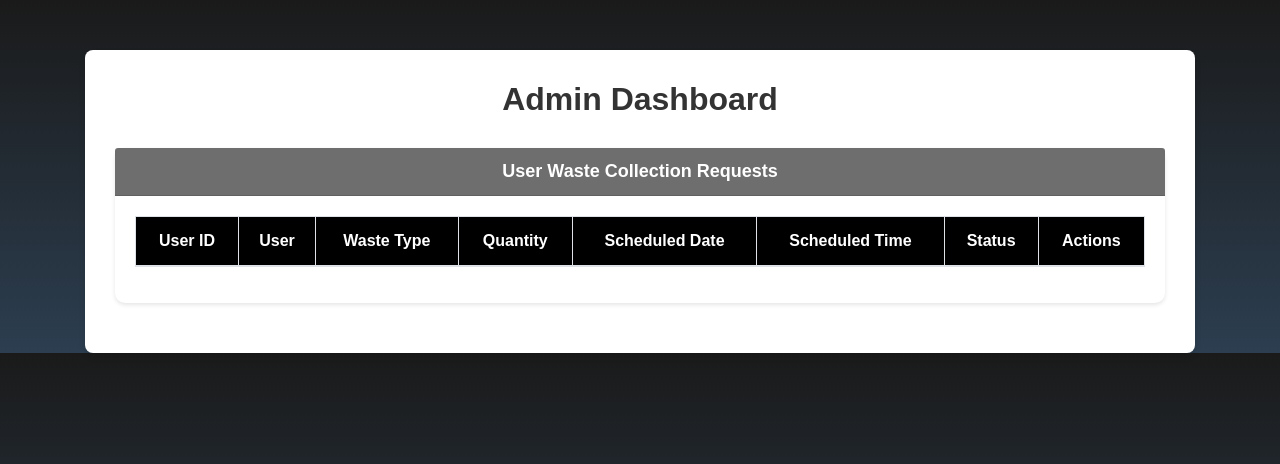
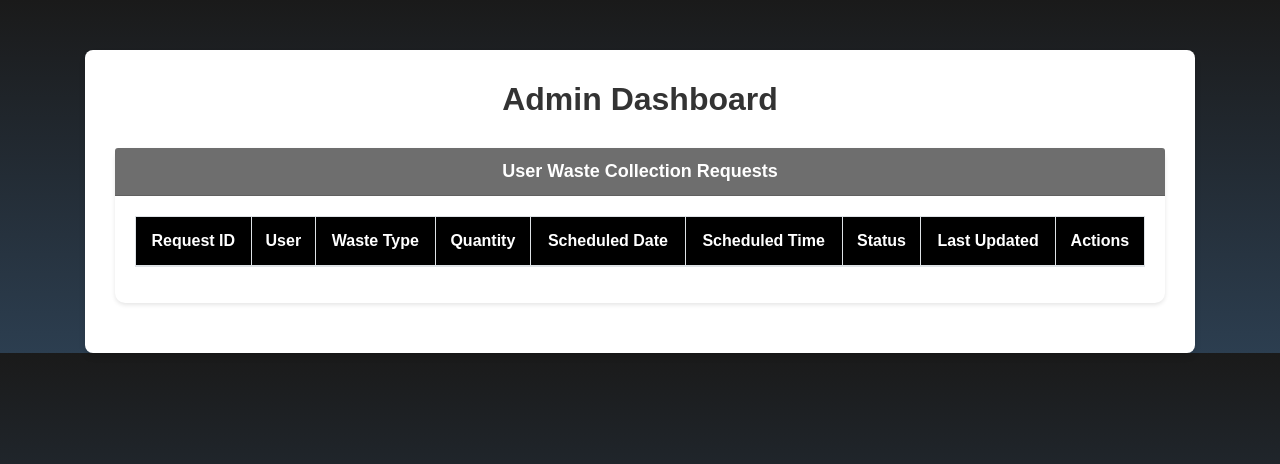
Before and after one commit to RajarajeshwaranN/Waste_Mng_System, a Django app: page /admin in a window 1280 px wide. Shown: the top 464 px of the page. Run offline with Django 5.2, Linux system fonts and the light colour scheme; the visitor is signed in with stand-in values (Sample User, id 1); data that the repository does not hold is empty; some libraries are stand-ins or nearby versions.

Commit message:
Notification for status change added

```diff
--- a/apps/apps.py
+++ b/apps/apps.py
@@ -4,3 +4,6 @@ from django.apps import AppConfig
 class AppsConfig(AppConfig):
     default_auto_field = 'django.db.models.BigAutoField'
     name = 'apps'
+
+    # def ready(self):
+    #     import apps.signals
--- a/apps/static/booking_list.css
+++ b/apps/static/booking_list.css
@@ -33,6 +33,9 @@ th {
     text-align: left;
     font-size: 1.1em;
     border-bottom: 2px solid #444;
+}
+th[colspan="2"]{
+    text-align: center;
 }
 
 /* Table Data Styling */
--- a/apps/static/dashboard.css
+++ b/apps/static/dashboard.css
@@ -33,9 +33,9 @@ h2 {
     padding: 12px;
 }
 
-.table tr:hover {
+/* .table tr:hover {
     background-color: #f1f1f1;
-}
+} */
 
 .btn-primary {
     background-color: #007bff;
@@ -82,21 +82,21 @@ h2 {
 }
 
 .status-pending {
-    background-color: #ffc107;
+    background-color: #f6ff00;
     color: white;
 }
 
 .status-assigned {
-    background-color: #f6ff00;
+    background-color: #ffa600;
     color: white;
 }
 
 .status-inprogress{
-    background-color: #ff8400;
+    background-color: #00ff08;
     color: white;
 }
 
 .status-completed {
-    background-color: #007a0a;
+    background-color: #035109;
     color: white;
 }
--- a/apps/templates/admin_dashboard/dashboard.html
+++ b/apps/templates/admin_dashboard/dashboard.html
@@ -25,14 +25,16 @@
                 <table class="table table-bordered table-striped">
                     <thead>
                         <tr>
-                            <th>User ID</th>
+                            <th>Request ID</th>
                             <th>User</th>
                             <th>Waste Type</th>
                             <th>Quantity</th>
                             <th>Scheduled Date</th>
                             <th>Scheduled Time</th>
                             <th>Status</th>
+                            <th>Last Updated</th>
                             <th>Actions</th>
+
                         </tr>
                     </thead>
                     <tbody>
@@ -44,19 +46,23 @@
                             <td>{{ request.quantity }} kg</td>
                             <td>{{ request.date }}</td>
                             <td>{{ request.time }}</td>
+
                             <td>
-                                {% if request.status == "Pending" %}
+                                {% if request.latest_status == "Pending" %}
                                     <span class="badge badge-status status-pending">Pending</span>
-                                {% elif request.status == "Assigned" %}
+                                {% elif request.latest_status == "Assigned" %}
                                     <span class="badge badge-status status-assigned">Assigned</span>
-                                {% elif request.status == "In Progress" %}
+                                {% elif request.latest_status == "In Progress" %}
                                 <span class="badge badge-status status-inprogress">In Progress</span>
-                                {% elif request.status == "Completed" %}
+                                {% elif request.latest_status == "Completed" %}
                                     <span class="badge badge-status status-completed">Completed</span>
                                 {% else %}
                                     <span class="badge badge-status">Unknown</span>
                                 {% endif %}
                             </td>
+
+                            <td>{{ request.latest_assigned_time|date:"d M Y H:i" }}</td>
+
                             <td class="actions-btns">
                                 <a href="{% url 'assign_task' request.id %}" class="btn btn-primary btn-sm">Assign Task</a>
                             </td>
--- a/apps/views.py
+++ b/apps/views.py
@@ -7,8 +7,17 @@ from django.contrib import messages
 from django.http import HttpResponse
 from django.contrib.auth.decorators import login_required, user_passes_test
 from django.contrib.auth import logout, authenticate, login
+
 from .models import AdminTask
 from .forms import AssignTaskForm
+from django.db.models import Max, Subquery, OuterRef
+
+from django.core.mail import send_mail
+from django.db.models.signals import post_save
+from django.dispatch import receiver
+
+
+
 
 
 # Create your views here.
@@ -63,6 +72,7 @@ def login_view(request):
 
     return render(request, 'login.html')
 
+@login_required
 def booking_view(request):
     if request.method == 'POST':
         # Get form data from the request
@@ -94,6 +104,15 @@ def booking_view(request):
         )
         book.save()
 
+        #-----sending email
+        send_mail(
+            'Booking Request Confirmation',
+            f'Dear {name},\n\nYour booking request has been received.\n\nDetails:\nWaste Type: {waste_type}\nQuantity: {quantity}kg\nScheduled Date: {date}\nTime: {time}\n\nThank you for using our service.',
+            'nrajarajeshwaran12@gmail.com.com',  # Sender email
+            [email],  # Recipient email
+            fail_silently=False,
+        )
+
         return redirect('booking_list')
 
     # Render the form
@@ -107,21 +126,27 @@ def logout_view(request):
 
 
 #-------Booking List of the user------
+@login_required
 def booking_list(request):
-    Booking_data = booking.objects.filter(email=request.user.email)
-   # Booking_data = booking.objects.all()
+    #Booking_data = booking.objects.filter(email=request.user.email)
 
-    for booking_item in Booking_data:
-        task = AdminTask.objects.filter(request=booking_item).first()  # Get the latest assigned task (or whatever logic you want)
+    user = request.user
 
-        booking_item.status = task.status if task else "pending"
+    # Fetch the latest `assigned_at` and `status` from AdminTask for each Booking
+    latest_admin_task = AdminTask.objects.filter(request_id=OuterRef('id')
+        ).order_by('-assigned_at')
 
+    # Annotate Booking table with latest status and assigned_at
+    Booking_data = booking.objects.filter(email=request.user.email).annotate(
+        latest_status=Subquery(latest_admin_task.values('status')[:1]),
+        latest_assigned_time=Subquery(latest_admin_task.values('assigned_at')[:1])
+        ).order_by('-latest_assigned_time')  # Sort by the latest `assigned_at`
 
     return render(request, 'booking_list.html', {'Booking_data': Booking_data})
 
 
 
-
+@login_required
 def delete_booking(request, id):
     # Ensure the booking exists and belongs to the current user
     Booking = get_object_or_404(booking, pk=id)
@@ -131,6 +156,7 @@ def delete_booking(request, id):
     return render(request, 'delete_booking.html', {'Booking': Booking})
 
 #----------Update Booking--------
+@login_required
 def update_booking(request):
     if request.method == 'POST':
         booking_id = request.POST.get('booking_id')
@@ -162,23 +188,26 @@ def is_admin(user):
 
 @user_passes_test(is_admin)
 def dashboard(request):
-    all_requests = booking.objects.all()
 
-    for req in all_requests:
-        # Get the most recent task for the booking
-        task = AdminTask.objects.filter(request=req).order_by('assigned_at').first()
+    latest_assign_task = AdminTask.objects.filter(
+        request_id=OuterRef('id')  # Assuming `AssignTask` has a foreign key to `Booking`
+    ).order_by('-assigned_at')  # Order by latest `assigned_at`
 
-        # Assign the status to the request (booking)
-        if task:
-            req.status = task.status  # Assign status of the found task
-        else:
-            req.status = 'Pending'
+    # Annotate the Booking model with the latest status and assigned_at time
+    all_requests = booking.objects.annotate(
+        latest_assigned_time=Subquery(latest_assign_task.values('assigned_at')[:1]),
+        latest_status=Subquery(latest_assign_task.values('status')[:1])
+    ).order_by('-latest_assigned_time')
 
     return render(request, 'admin_dashboard/dashboard.html', {'all_requests': all_requests})
 
 @user_passes_test(is_admin)
 def assign_task(request, request_id):
     waste_request = get_object_or_404(booking, id=request_id)
+
+    # admin_task = AdminTask.objects.filter(booking=booking).latest('assigned_at')
+
+
     if request.method == 'POST':
         form = AssignTaskForm(request.POST)
         if form.is_valid():
@@ -190,6 +219,14 @@ def assign_task(request, request_id):
             return redirect('dashboard')
     else:
         form = AssignTaskForm()
+
+        # send_mail(
+        #     f'Booking Status Updated: {waste_request.status}',
+        #     f'Dear {waste_request.name},\n\nYour booking status has been updated to "{booking.status}".\n\nThank you.',
+        #     'your_email@example.com',
+        #     [waste_request.email],
+        #     fail_silently=False,
+        # )
     return render(request, 'admin_dashboard/assign_task.html', {'form': form, 'request': waste_request})
 
 @user_passes_test(is_admin)
@@ -201,3 +238,39 @@ def update_task_status(request, task_id):
         messages.success(request, "Task status updated successfully.")
         return redirect('admin_dashboard:dashboard')
     return render(request, 'admin_dashboard/update_task.html', {'task': task})
+
+
+#----------Email - notification ---
+@receiver(post_save, sender=AdminTask)
+def notify_status_update(sender, instance, **kwargs):
+    """
+    Sends an email notification to the user whenever the status of their booking is updated.
+    """
+
+    # Fetch the associated booking object
+    booking_obj = instance.request  # Assuming `request` is the ForeignKey to `Booking`
+
+    # Check if the status was updated (without FieldTracker)
+    if kwargs.get('created', False) or instance.status:  # Ensuring the status is updated
+        # Get the updated status and user's email
+        updated_status = instance.status
+        user_email = booking_obj.email  # Assuming `email` is a field in the `Booking` model
+
+        # Construct and send an email notification
+        send_mail(
+            subject='Booking Status Updated',
+            message=f"""
+Hello {booking_obj.name},
+
+Your booking with ID {booking_obj.id} has been updated.
+The current status is: {updated_status}.
+
+Thank you for choosing our service!
+
+Best regards,
+Waste Management Team
+            """,
+            from_email='nrajarajeshwaran12@gmail.com',
+            recipient_list=[user_email],
+            fail_silently=False,
+        )
```
Also changed, not shown: apps/models.py (+3 -18 lines), apps/templates/booking_list.html (+15 -1 lines), apps/templates/profile.html (added, +25 -0 lines), project/settings.py (+7 -1 lines).
